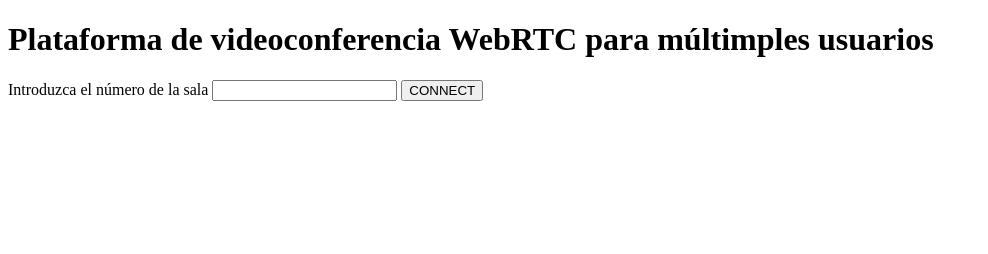
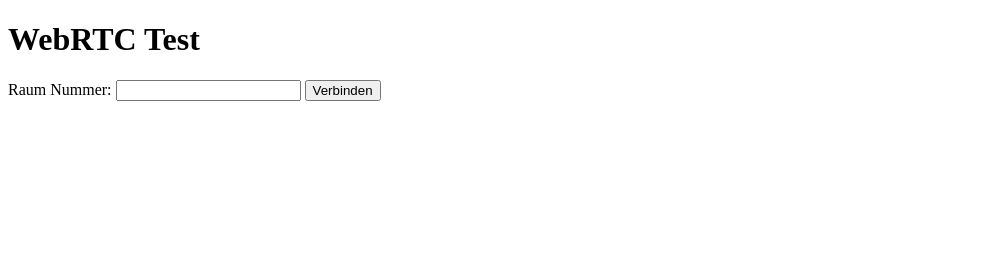
Before and after one commit to tim-schleeh/webRTC, a website: page public/index.html in a window 1280 px wide. Shown: the whole page, without its empty margins (0-988 px from the left). Drawn offline with nearby package versions, Linux system fonts and the light colour scheme; no server answers.

Commit message:
HTML Text Update

```diff
--- a/public/index.html
+++ b/public/index.html
@@ -8,10 +8,10 @@
 
   <body>
     <div id="room-selection-container" class="centered">
-      <h1>Plataforma de videoconferencia WebRTC para múltimples usuarios</h1>
-      <label>Introduzca el número de la sala</label>
+      <h1>WebRTC Test</h1>
+      <label>Raum Nummer: </label>
       <input id="room-input" type="text" />
-      <button id="connect-button">CONNECT</button>
+      <button id="connect-button">Verbinden</button>
     </div>
 
     <div id="video-chat-container" class="video-position">
```
